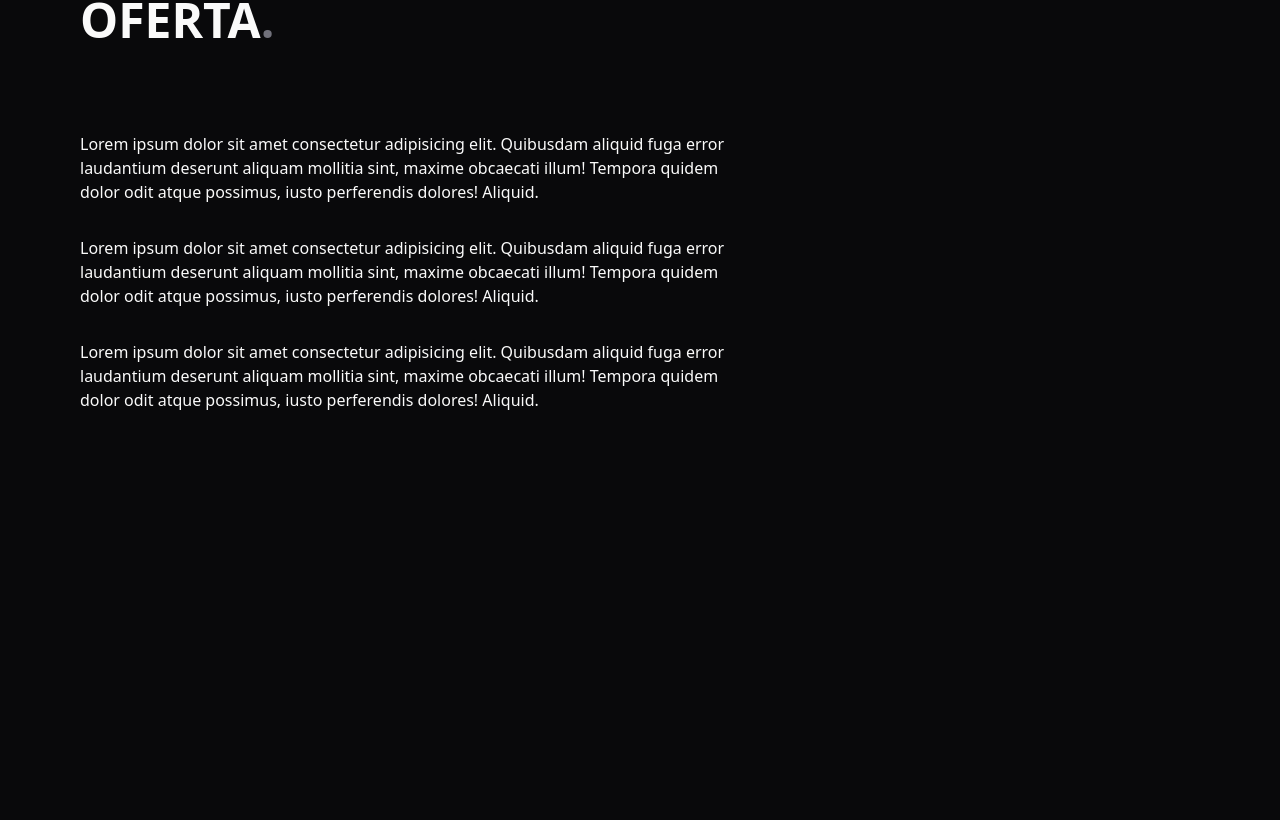
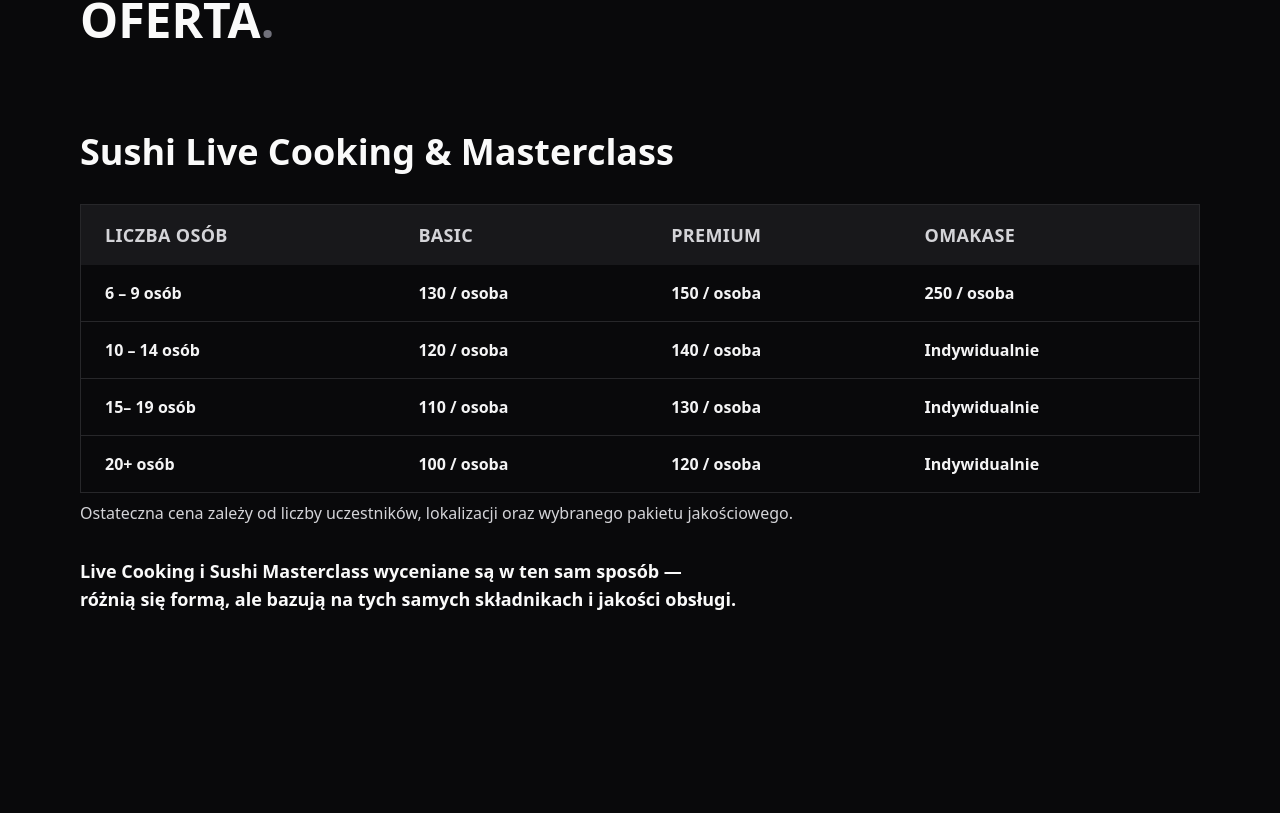
Before and after one commit to AleksanderPaluch/eventWeb-, a React (Vite) app: page / in a window 1280 px wide. Shown: the part 2408-3228 px from the top of the page. Built offline with nearby package versions, Linux system fonts and the light colour scheme.

Commit message:
offer added

```diff
--- a/src/App.tsx
+++ b/src/App.tsx
@@ -1,8 +1,9 @@
-import { Bio } from "./components/Bio/Bio";
+
 import { Hero } from "./components/Hero/Hero";
 import { Live } from "./components/Live/Live";
 import { Masterclass } from "./components/Masterclass/Masterclass";
 import { Nav } from "./components/Nav/Nav";
+import { Offer } from "./components/Offer/Offer";
 
 function App() {
   return (
@@ -12,7 +13,7 @@ function App() {
         {/* <Hero /> */}
         <Live />
         <Masterclass />
-        <Bio />
+        <Offer />
       </div>
     </>
   );
--- a/src/components/Bio/Bio.tsx
+++ /dev/null
@@ -1,40 +0,0 @@
-import SectionHeader from "../SectionHeader/SectionHeader";
-
-import { Motion } from "../Motion/Motion";
-
-export const Bio = () => {
-  return (
-    <section
-      id="Oferta"
-      className="h-[1000px] py-42 mx-auto max-w-6xl px-4  text-zinc-50 bg-zinc-950"
-    >
-      <SectionHeader title="Oferta" side="left" />
-      <div className="prose grid grid-cols-1 gap-8 prose-p:my-2 w-3/5">
-        <Motion>
-          <p>
-            Lorem ipsum dolor sit amet consectetur adipisicing elit. Quibusdam
-            aliquid fuga error laudantium deserunt aliquam mollitia sint, maxime
-            obcaecati illum! Tempora quidem dolor odit atque possimus, iusto
-            perferendis dolores! Aliquid.
-          </p>
-        </Motion>
-        <Motion>
-          <p>
-            Lorem ipsum dolor sit amet consectetur adipisicing elit. Quibusdam
-            aliquid fuga error laudantium deserunt aliquam mollitia sint, maxime
-            obcaecati illum! Tempora quidem dolor odit atque possimus, iusto
-            perferendis dolores! Aliquid.
-          </p>
-        </Motion>
-        <Motion>
-          <p>
-            Lorem ipsum dolor sit amet consectetur adipisicing elit. Quibusdam
-            aliquid fuga error laudantium deserunt aliquam mollitia sint, maxime
-            obcaecati illum! Tempora quidem dolor odit atque possimus, iusto
-            perferendis dolores! Aliquid.
-          </p>
-        </Motion>
-      </div>
-    </section>
-  );
-};
--- /dev/null
+++ b/src/components/Offer/Offer.tsx
@@ -0,0 +1,27 @@
+import SectionHeader from "../SectionHeader/SectionHeader";
+
+import { Motion } from "../Motion/Motion";
+import { PricingTable } from "./table";
+
+export const Offer = () => {
+  return (
+    <section
+      id="Oferta"
+      className="py-42 mx-auto max-w-6xl px-4 text-zinc-50 bg-zinc-950"
+    >
+      <SectionHeader title="Oferta" side="left" />
+
+      <div className="prose grid grid-cols-1 gap-8 prose-p:my-2 ">
+
+        <Motion>
+          <p className=" text-4xl font-semibold  ">
+            Sushi Live Cooking & Masterclass
+          </p>
+        </Motion>
+        <Motion>
+          <PricingTable />
+        </Motion>
+      </div>
+    </section>
+  );
+};
--- /dev/null
+++ b/src/components/Offer/Table.tsx
@@ -0,0 +1,63 @@
+import { Motion } from "../Motion/Motion";
+
+export const PricingTable = () => {
+  return (
+    <>
+      <table className="w-full border border-zinc-800 text-left text-zinc-100">
+        <thead className="bg-zinc-900 text-sm uppercase tracking-wide text-zinc-300">
+          <tr className="text-lg font-semibold">
+            <th className="px-6 py-4 ">Liczba osób</th>
+            <th className="px-6 py-4">Basic</th>
+            <th className="px-6 py-4">Premium</th>
+            <th className="px-6 py-4">Omakase</th>
+          </tr>
+        </thead>
+
+        <tbody className="divide-y divide-zinc-800">
+          <tr className=" text-md font-semibold">
+            <td className="px-6 py-4 ">6 – 9 osób</td>
+            <td className="px-6 py-4 ">130 / osoba</td>
+            <td className="px-6 py-4">150 / osoba</td>
+            <td className="px-6 py-4 ">250 / osoba</td>
+          </tr>
+
+          <tr className=" text-md font-semibold">
+            <td className="px-6 py-4">10 – 14 osób</td>
+            <td className="px-6 py-4">120 / osoba</td>
+            <td className="px-6 py-4 ">140 / osoba</td>
+            <td className="px-6 py-4 ">Indywidualnie</td>
+          </tr>
+
+          <tr className=" text-md font-semibold">
+            <td className="px-6 py-4 ">15– 19 osób</td>
+            <td className="px-6 py-4 ">110 / osoba</td>
+            <td className="px-6 py-4 ">130 / osoba</td>
+            <td className="px-6 py-4 ">Indywidualnie</td>
+          </tr>
+          <tr className=" text-md font-semibold">
+            <td className="px-6 py-4 ">20+ osób</td>
+            <td className="px-6 py-4 ">100 / osoba</td>
+            <td className="px-6 py-4 ">120 / osoba</td>
+            <td className="px-6 py-4 ">Indywidualnie</td>
+          </tr>
+        </tbody>
+      </table>
+      <Motion>
+        {" "}
+        <p className=" text-md my-2  text-zinc-300">
+          Ostateczna cena zależy od liczby uczestników, lokalizacji oraz
+          wybranego pakietu jakościowego.
+        </p>
+      </Motion>
+
+      <Motion>
+        <p className=" text-lg text-zinc-50 my-8 font-semibold">
+          Live Cooking i Sushi Masterclass wyceniane są w ten sam sposób —{" "}
+          <br />
+          różnią się formą, ale bazują na tych samych składnikach i jakości
+          obsługi.
+        </p>
+      </Motion>
+    </>
+  );
+};
```
